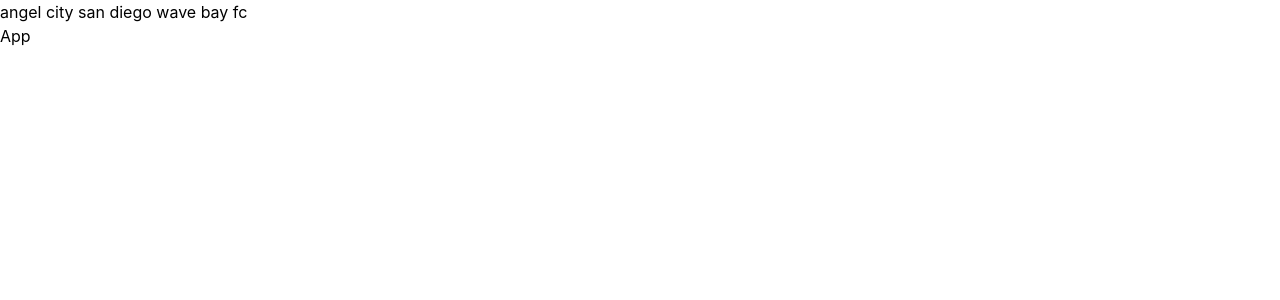
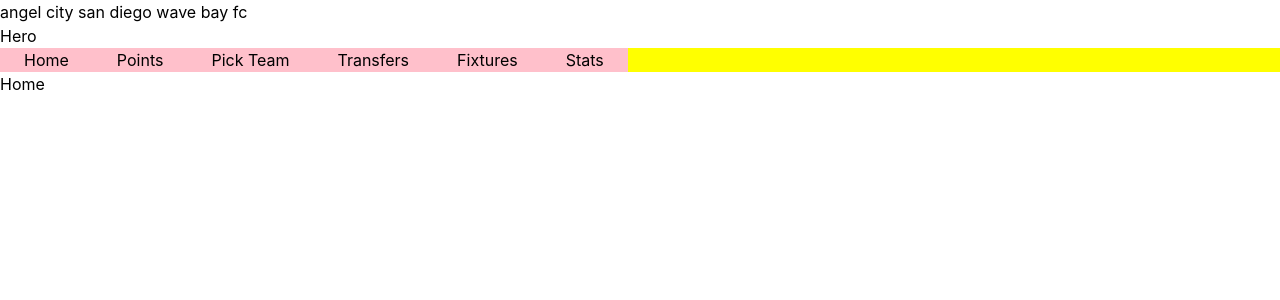
Before and after one commit to m-dorsey/Boxx-to-Boxx, a React (Vite) app: page / in a window 1280 px wide. Shown: the top 300 px of the page. Built offline with nearby package versions, Linux system fonts and the light colour scheme.

Commit message:
NAVIGATION!

```diff
--- a/package.json
+++ b/package.json
@@ -11,7 +11,8 @@
   },
   "dependencies": {
     "react": "^18.2.0",
-    "react-dom": "^18.2.0"
+    "react-dom": "^18.2.0",
+    "react-router-dom": "^6.22.2"
   },
   "devDependencies": {
     "@types/react": "^18.2.56",
--- a/src/App.jsx
+++ b/src/App.jsx
@@ -1,12 +1,38 @@
 
 import './assets/styles/App.css'
+import Home from './pages/Home'
+import Fixtures from './pages/Fixtures'
+import PickTeam from './pages/PickTeam'
+import Points from './pages/Points'
+import Statistics from './pages/Statistics'
+import Transfers from './pages/Transfers'
+import { BrowserRouter, Routes, Route } from 'react-router-dom'
+import TeamSites from './components/TeamSites'
+import Hero from './components/Hero'
+import Navigation from './components/Navigation'
+import PageNotFound from './pages/PageNotFound'
 
-export const App = () => {
+const App = () => {
 
   return (
-    <>
-      <h1>App</h1>
-    </>
+    <BrowserRouter>
+
+      <TeamSites />
+      <Hero />
+      <Navigation />
+
+      <Routes>
+        <Route path="/" element={<Home />} />
+        <Route path="/points" element={<Points />} />
+        <Route path="/pick-team" element={<PickTeam />} />
+        <Route path="/transfers" element={<Transfers />} />
+        <Route path="/fixtures" element={<Fixtures />} />
+        <Route path="/statistics" element={<Statistics />} />
+        <Route path="*" element={<PageNotFound />} />
+      </Routes>
+
+    </BrowserRouter>
+
   )
 }
 
--- /dev/null
+++ b/src/assets/styles/Navigation.css
@@ -0,0 +1,11 @@
+
+.navbar {
+    background-color: yellow;
+    display: block;
+
+    .navbar-item {
+        background-color: pink;
+        display: inline-block;
+        padding: 0px 24px;
+    }
+}
--- /dev/null
+++ b/src/components/Hero.jsx
@@ -0,0 +1,11 @@
+
+export const Hero = () => {
+
+    return (
+        <>
+            <h1>Hero</h1>
+        </>
+    )
+}
+
+export default Hero
--- /dev/null
+++ b/src/components/Navigation.jsx
@@ -0,0 +1,21 @@
+
+import '../assets/styles/Navigation.css'
+import { Link } from 'react-router-dom'
+
+const Navigation = () => {
+
+    return (
+        <nav>
+            <ul className='navbar'>
+                <Link className='navbar-item' to='/'>Home</Link>
+                <Link className='navbar-item' to='points'>Points</Link>
+                <Link className='navbar-item' to='pick-team'>Pick Team</Link>
+                <Link className='navbar-item' to='transfers'>Transfers</Link>
+                <Link className='navbar-item' to='fixtures'>Fixtures</Link>
+                <Link className='navbar-item' to='statistics'>Stats</Link>
+            </ul>
+        </nav>
+    )
+}
+
+export default Navigation
--- a/src/main.jsx
+++ b/src/main.jsx
@@ -3,10 +3,14 @@
 import App from './App.jsx'
 import './assets/styles/index.css'
 import TeamSites from './components/TeamSites.jsx'
+import Hero from './components/Hero.jsx'
+import Navigation from './components/Navigation.jsx'
 
 ReactDOM.createRoot(document.getElementById('root')).render(
   <React.StrictMode>
-    <TeamSites />
+    {/* <TeamSites />
+    <Hero /> */}
+    {/* <Navigation /> */}
     <App />
   </React.StrictMode>,
 )
--- /dev/null
+++ b/src/pages/PageNotFound.jsx
@@ -0,0 +1,12 @@
+
+
+export const PageNotFound = () => {
+
+    return (
+        <>
+            <h1>PageNotFound</h1>
+        </>
+    )
+}
+
+export default PageNotFound
```
Also changed, not shown: 1 other file (tests, documents, lock files or other folders).
